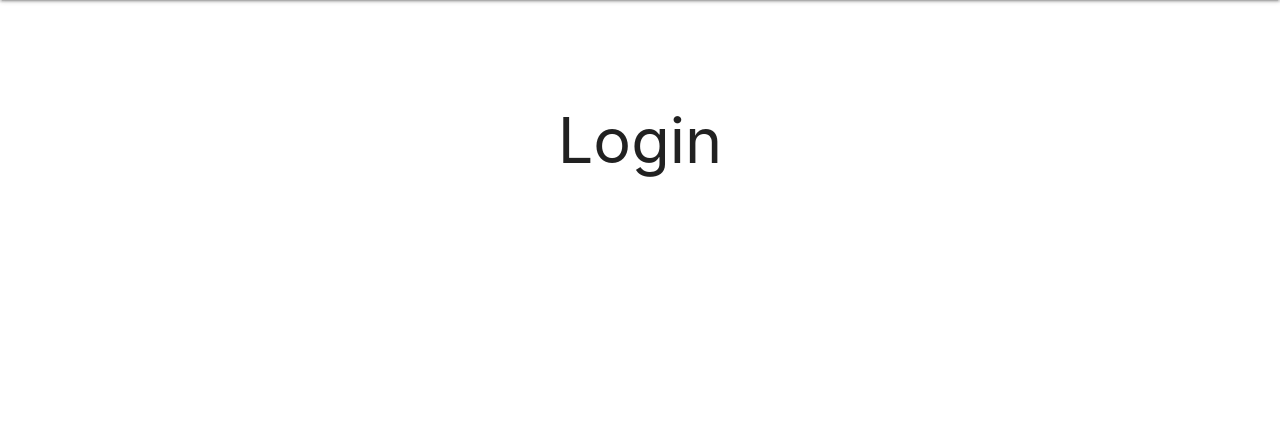
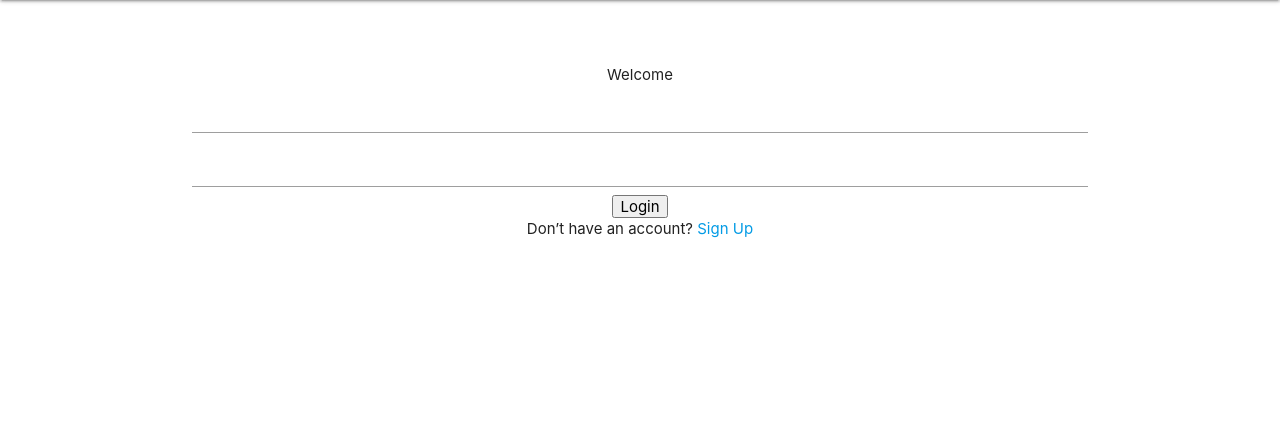
Before and after one commit to DevArtK/Project-Wayfarer, a Django app: page /login/ in a window 1280 px wide. Shown: the part 64-501 px from the top of the page. Run offline with Django 3.2, Linux system fonts and the light colour scheme; some libraries are stand-ins or nearby versions.

Commit message:
Login Landing page Set

```diff
--- a/main_app/templates/base.html
+++ b/main_app/templates/base.html
@@ -6,6 +6,7 @@
     <meta name="viewport" content="width=device-width, initial-scale=1.0" />
     <meta http-equiv="X-UA-Compatible" content="ie=edge" />
     <title>Wayfair</title>
+    <!-- Materialize -->
     <link
       rel="stylesheet"
       href="https://cdnjs.cloudflare.com/ajax/libs/materialize/1.0.0/css/materialize.min.css"
@@ -14,6 +15,11 @@
     <link
       rel="stylesheet"
       href="https://cdnjs.cloudflare.com/ajax/libs/bootstrap-material-design/4.0.2/bootstrap-material-design.umd.min.js"
+    />
+    <!-- Font Awesome -->
+    <link
+      rel="stylesheet"
+      href="https://cdnjs.cloudflare.com/ajax/libs/font-awesome/5.14.0/css/all.min.css"
     />
     <link rel="stylesheet" href="{% static 'styles/style.css' %}" />
   </head>
--- a/main_app/templates/user/login.html
+++ b/main_app/templates/user/login.html
@@ -1,5 +1,42 @@
 {% extends 'base.html' %}{% load static %} {% block content %}
 
-<h1>Login</h1>
+<form class="login100-form validate-form">
+  <span class="login100-form-title p-b-26">
+    Welcome
+  </span>
+  <span class="login100-form-title p-b-48">
+    <i class="zmdi zmdi-font"></i>
+  </span>
+  <div
+    class="wrap-input100 validate-input"
+    data-validate="Valid email is: a@b.c"
+  >
+    <input class="input100" type="text" name="email" />
+    <span class="focus-input100" data-placeholder="Email"></span>
+  </div>
+  <div class="wrap-input100 validate-input" data-validate="Enter password">
+    <span class="btn-show-pass">
+      <i class="zmdi zmdi-eye"></i>
+    </span>
+    <input class="input100" type="password" name="pass" />
+    <span class="focus-input100" data-placeholder="Password"></span>
+  </div>
+  <div class="container-login100-form-btn">
+    <div class="wrap-login100-form-btn">
+      <div class="login100-form-bgbtn"></div>
+      <button class="login100-form-btn">
+        Login
+      </button>
+    </div>
+  </div>
+  <div class="text-center p-t-115">
+    <span class="txt1">
+      Don’t have an account?
+    </span>
+    <a class="txt2" href="#">
+      Sign Up
+    </a>
+  </div>
+</form>
 
 {% endblock %}
```
